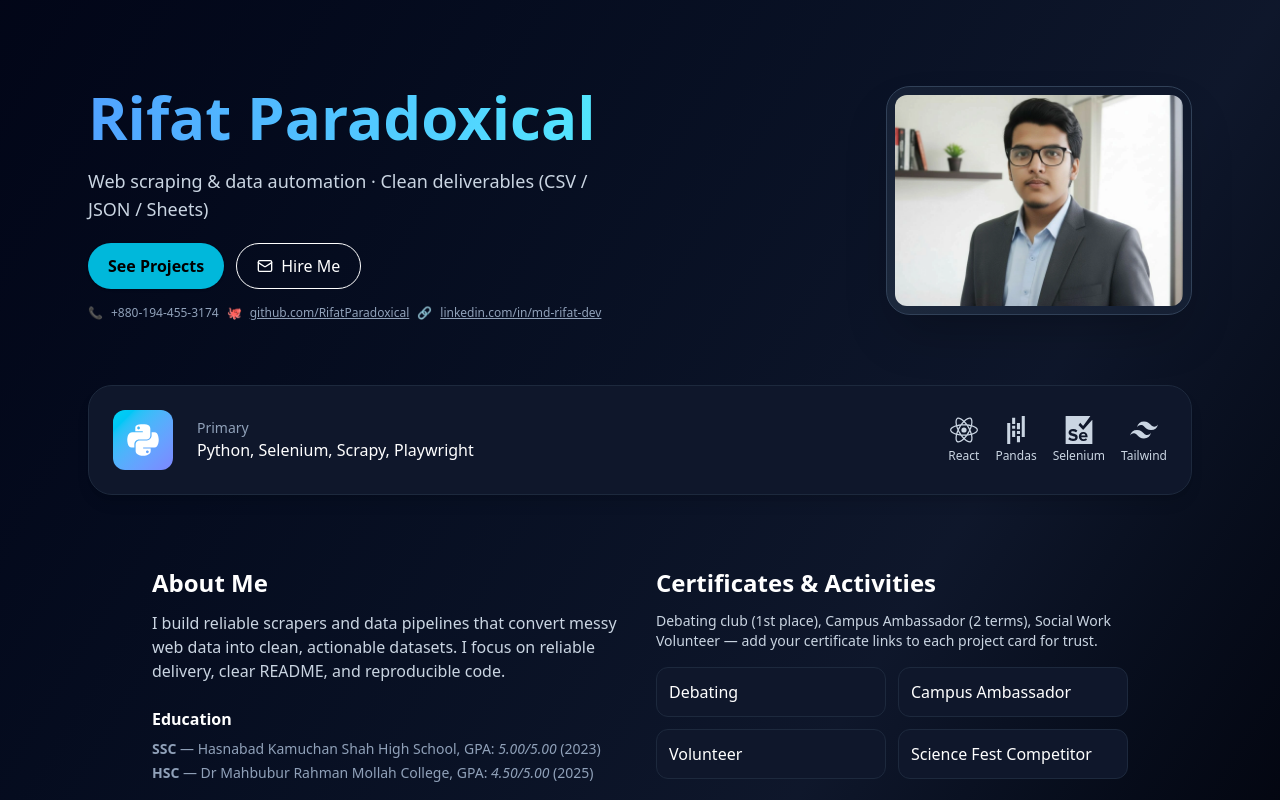
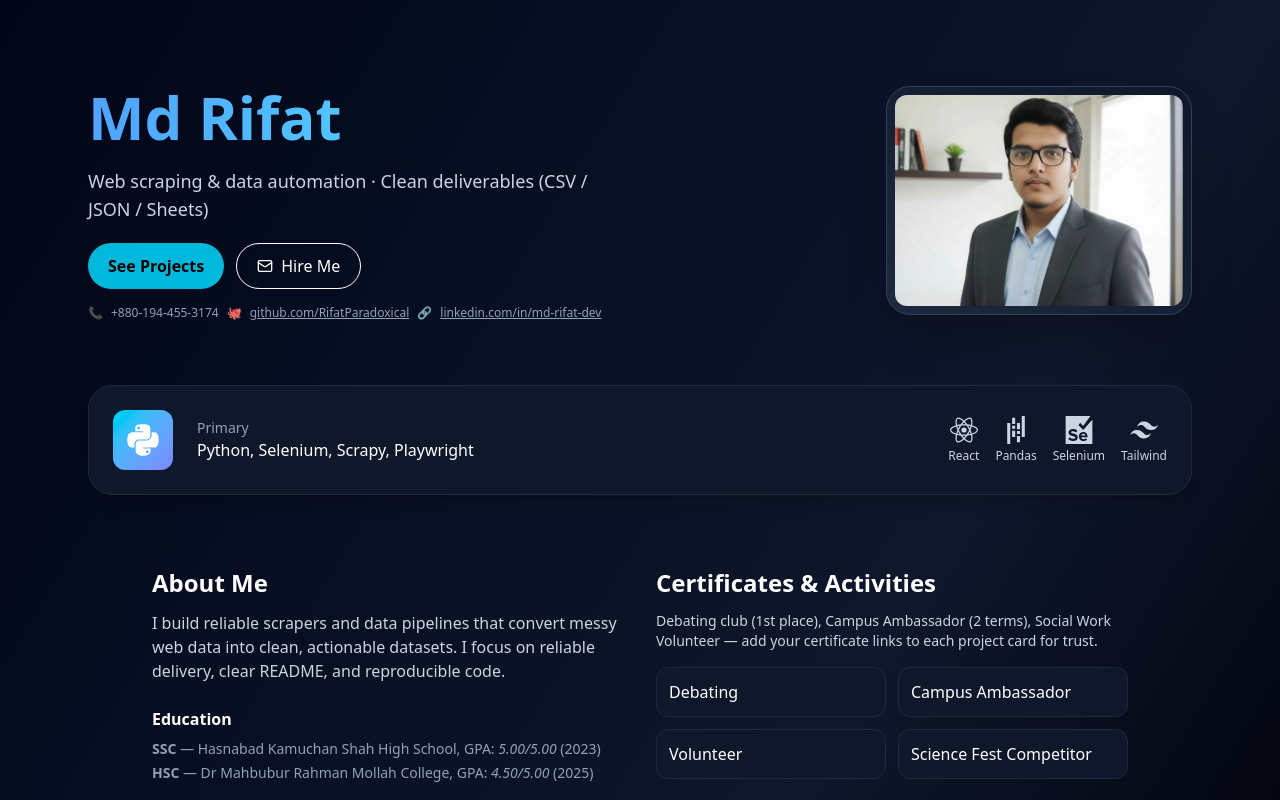
Before and after one commit to RifatParadoxical/Portfolio, a React (Vite) app: page / in a window 1280 px wide. Shown: the top 800 px of the page. Built offline with nearby package versions, Linux system fonts and the light colour scheme.

Commit message:
Change hero title from "Rifat Paradoxical" to "Md Rifat"

```diff
--- a/src/App.jsx
+++ b/src/App.jsx
@@ -65,7 +65,7 @@ export default function Portfolio() {
   {/* Left: Text (on mobile this appears above the image due to flex-col-reverse) */}
   <div className="flex-1 mt-4 lg:mt-0 text-center lg:text-left">
     <h1 className="text-3xl sm:text-4xl md:text-5xl lg:text-6xl font-extrabold leading-tight bg-gradient-to-r from-blue-400 to-cyan-300 bg-clip-text text-transparent">
-      Rifat Paradoxical
+      Md Rifat
     </h1>
 
     <p className="mt-3 text-sm sm:text-base md:text-lg text-slate-300 max-w-xl mx-auto lg:mx-0">
```
